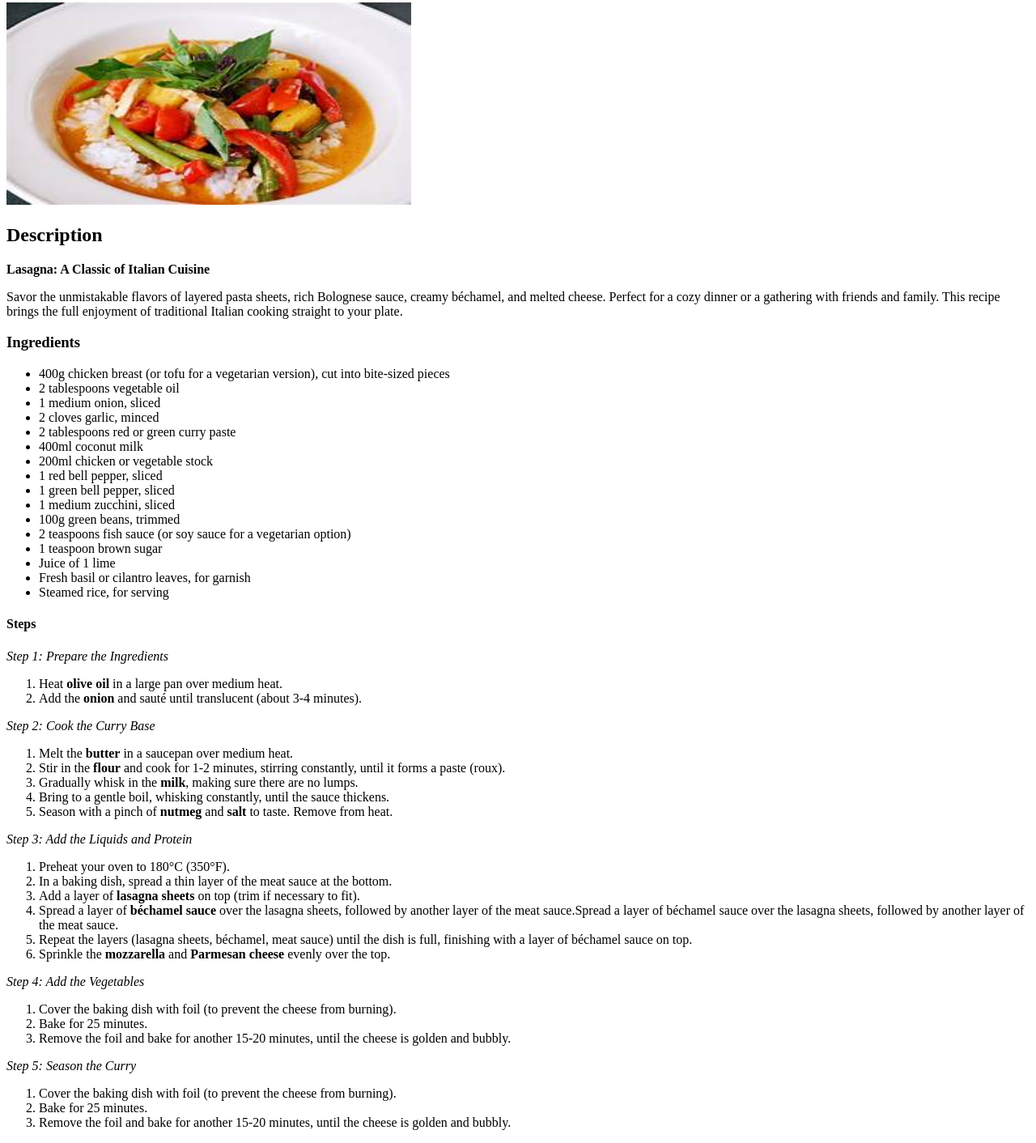
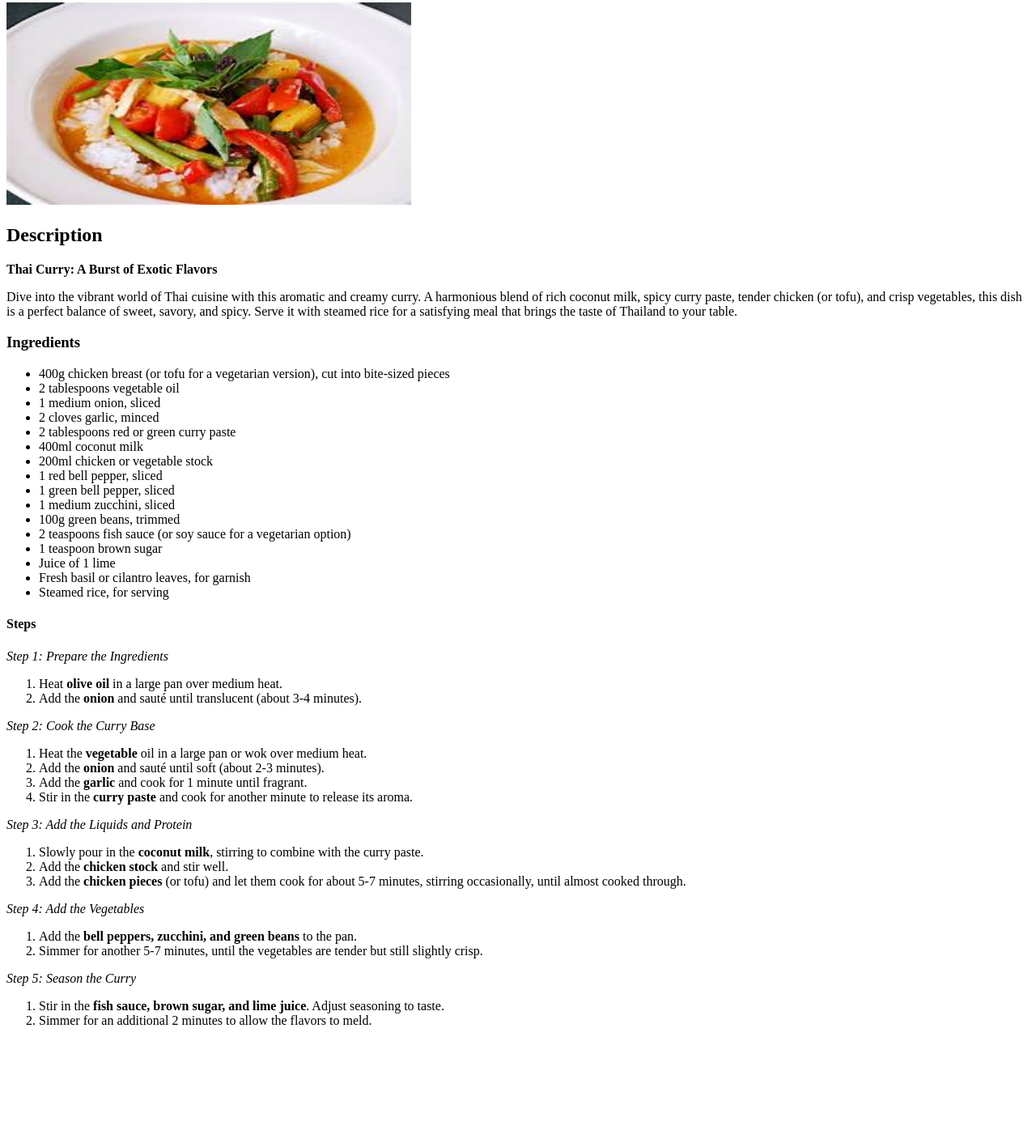
Before and after one commit to lucasxgraf/odin-recipes, a plain HTML site: page recipes/thai-curry.html in a window 1280 px wide. Shown: the part 77-1489 px from the top of the page at 81% size. After the commit the page ends 1363 px from the top, so only its background shows below. Drawn offline with Linux system fonts and the light colour scheme.

Commit message:
changed the description + edited the steps section

```diff
--- a/recipes/thai-curry.html
+++ b/recipes/thai-curry.html
@@ -11,11 +11,9 @@
     <img src="../img/thai-curry.jpeg" alt="a delicious thai-curry" width="500px" height="250px">
 
     <h2>Description</h2>
-        <p><strong>Lasagna: A Classic of Italian Cuisine</strong><br></p>
-        <p>Savor the unmistakable flavors of layered pasta sheets, rich Bolognese sauce,
-            creamy béchamel, and melted cheese. Perfect for a cozy dinner or a gathering
-            with friends and family. This recipe brings the full enjoyment of traditional
-            Italian cooking straight to your plate.</p>
+        <p><strong>Thai Curry: A Burst of Exotic Flavors</strong><br></p>
+        <p>Dive into the vibrant world of Thai cuisine with this aromatic and creamy curry. A harmonious blend of rich coconut milk, spicy curry paste, tender chicken (or tofu),
+            and crisp vegetables, this dish is a perfect balance of sweet, savory, and spicy. Serve it with steamed rice for a satisfying meal that brings the taste of Thailand to your table.</p>
 
     <h3>Ingredients</h3>
         <ul>
@@ -45,33 +43,26 @@
         </ol>
             <p><em>Step 2: Cook the Curry Base</em></p>
         <ol>
-            <li>Melt the <strong>butter</strong> in a saucepan over medium heat.</li>
-            <li>Stir in the <strong>flour</strong> and cook for 1-2 minutes, stirring constantly, until it forms a paste (roux).</li>
-            <li>Gradually whisk in the <strong>milk</strong>, making sure there are no lumps.</li>
-            <li>Bring to a gentle boil, whisking constantly, until the sauce thickens.</li>
-            <li>Season with a pinch of <strong>nutmeg</strong> and <strong>salt</strong> to taste. Remove from heat.</li>
+            <li>Heat the <strong>vegetable</strong> oil in a large pan or wok over medium heat.</li>
+            <li>Add the <strong>onion</strong> and sauté until soft (about 2-3 minutes).</li>
+            <li>Add the <strong>garlic</strong> and cook for 1 minute until fragrant.</li>
+            <li>Stir in the <strong>curry paste</strong> and cook for another minute to release its aroma.</li>
         </ol>
             <p><em>Step 3: Add the Liquids and Protein</em></p>
         <ol>
-            <li>Preheat your oven to 180°C (350°F).</li>
-            <li>In a baking dish, spread a thin layer of the meat sauce at the bottom.</li>
-            <li>Add a layer of <strong>lasagna sheets</strong> on top (trim if necessary to fit).</li>
-            <li>Spread a layer of <strong>béchamel sauce</strong> over the lasagna sheets, followed by another layer of the meat sauce.Spread a layer of béchamel sauce over the lasagna sheets,
-                followed by another layer of the meat sauce.</li>
-            <li>Repeat the layers (lasagna sheets, béchamel, meat sauce) until the dish is full, finishing with a layer of béchamel sauce on top.</li>
-            <li>Sprinkle the <strong>mozzarella</strong> and <strong>Parmesan cheese</strong> evenly over the top.</li>
+            <li>Slowly pour in the <strong>coconut milk</strong>, stirring to combine with the curry paste.</li>
+            <li>Add the <strong>chicken stock</strong> and stir well.</li>
+            <li>Add the <strong>chicken pieces</strong> (or tofu) and let them cook for about 5-7 minutes, stirring occasionally, until almost cooked through.</li>
         </ol>
             <p><em>Step 4: Add the Vegetables</em></p>
         <ol>
-            <li>Cover the baking dish with foil (to prevent the cheese from burning).</li>
-            <li>Bake for 25 minutes.</li>
-            <li>Remove the foil and bake for another 15-20 minutes, until the cheese is golden and bubbly.</li>
+            <li>Add the <strong>bell peppers, zucchini, and green beans</strong> to the pan.</li>
+            <li>Simmer for another 5-7 minutes, until the vegetables are tender but still slightly crisp.</li>
         </ol>
         <p><em>Step 5: Season the Curry</em></p>
         <ol>
-            <li>Cover the baking dish with foil (to prevent the cheese from burning).</li>
-            <li>Bake for 25 minutes.</li>
-            <li>Remove the foil and bake for another 15-20 minutes, until the cheese is golden and bubbly.</li>
+            <li>Stir in the <strong>fish sauce, brown sugar, and lime juice</strong>. Adjust seasoning to taste.</li>
+            <li>Simmer for an additional 2 minutes to allow the flavors to meld.</li>
         </ol>
 </body>
 </html>
```
